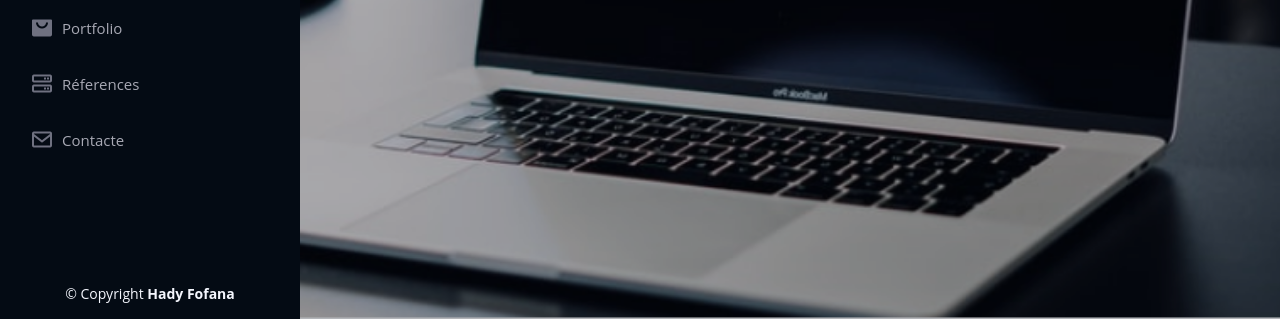
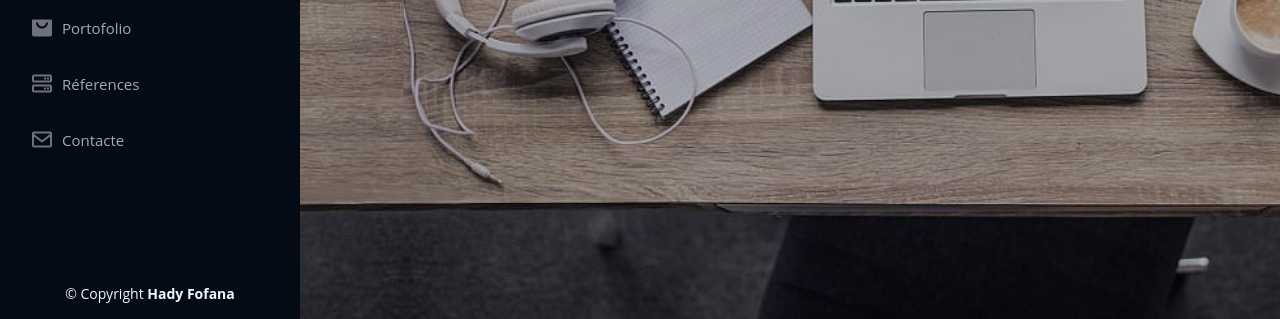
Before and after one commit to hedycarter/hedycarter.github.io, a plain HTML site: page index.html in a window 1280 px wide. Shown: the part 481-800 px from the top of the page. Drawn offline with Linux system fonts and the light colour scheme.

Commit message:
mise à jour

```diff
--- a/assets/css/style.css
+++ b/assets/css/style.css
@@ -198,7 +198,7 @@ h1, h2, h3, h4, h5, h6 {
 #hero {
   width: 100%;
   height: 100vh;
-  background: url("../img/hady.png") top center;
+  background: url("../img/hady.jpg") top center;
   background-size: cover;
 }
 #hero:before {
--- a/index.html
+++ b/index.html
@@ -5,7 +5,7 @@
   <meta charset="utf-8">
   <meta content="width=device-width, initial-scale=1.0" name="viewport">
 
-  <title>Hady Fofana Portfolio</title>
+  <title>Hady Fofana Portofolio</title>
   <meta content="" name="description">
   <meta content="" name="keywords">
 
@@ -62,7 +62,7 @@
           <li><a href="#about" class="nav-link scrollto"><i class="bx bx-user"></i> <span>Profile</span></a></li>
           <li><a href="#resume" class="nav-link scrollto"><i class="bx bxs-graduation"></i> <span>Formations</span></a></li>
           <li><a href="#skills" class="nav-link scrollto"><i class="bx bx-code-alt"></i> <span>Compétences</span></a></li>
-          <li><a href="#portfolio" class="nav-link scrollto"><i class="bx bxs-shopping-bag-alt"></i> <span>Portfolio</span></a></li>
+          <li><a href="#portfolio" class="nav-link scrollto"><i class="bx bxs-shopping-bag-alt"></i> <span>Portofolio</span></a></li>
           <li><a href="#services" class="nav-link scrollto"><i class="bx bx-server"></i> <span>Réferences</span></a></li>
 
           <li><a href="#contact" class="nav-link scrollto"><i class="bx bx-envelope"></i> <span>Contacte</span></a></li>
```
